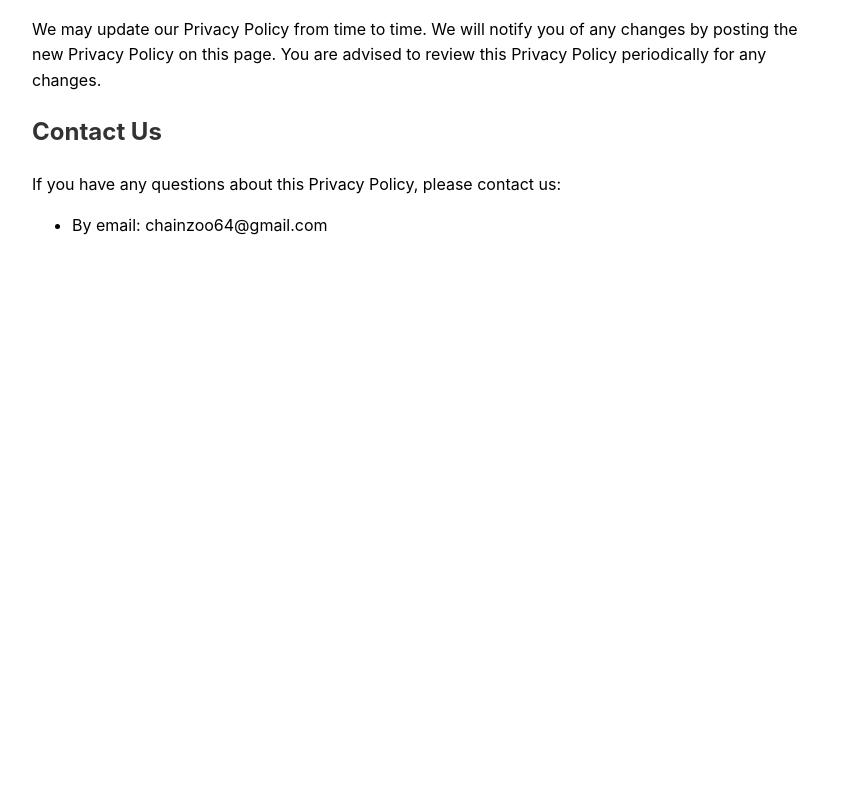
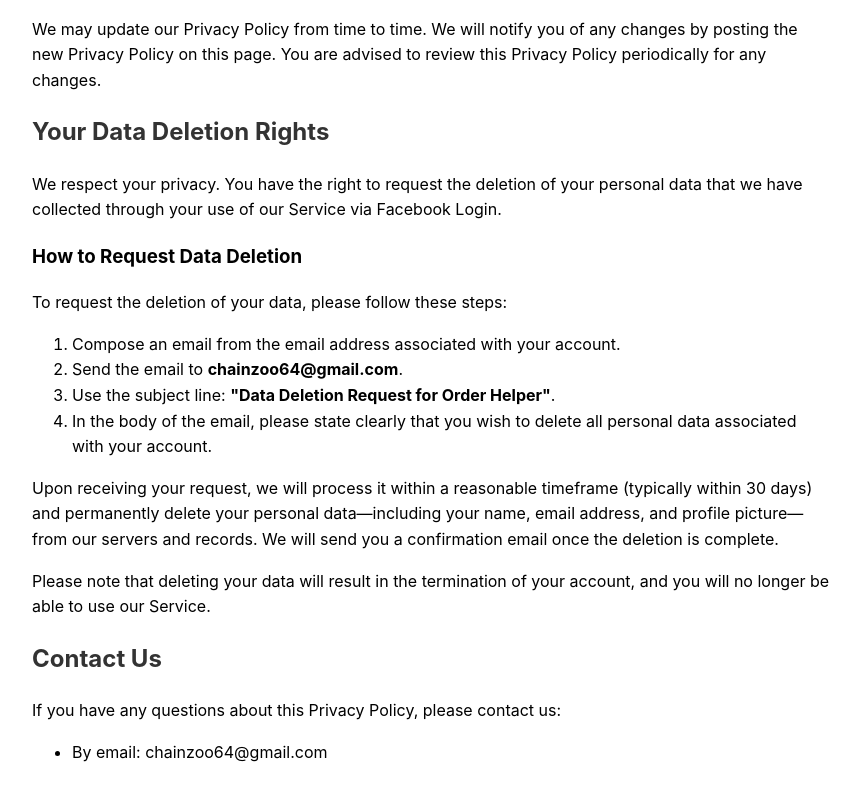
Before and after one commit to mike77777777/privacy-policy, a plain HTML site: page index.html in a window 1280 px wide. Shown: the part 1079-1880 px from the top of the page, without its empty margins (208-1067 px from the left). Before the commit the page ends 1354 px from the top, so only its background shows below. Drawn offline with Linux system fonts and the light colour scheme.

Commit message:
Update index.html

```diff
--- a/index.html
+++ b/index.html
@@ -25,7 +25,7 @@
 
     <h1>Privacy Policy for Order Helper</h1>
 
-    <p><strong>Effective Date:</strong>Sep 8, 2025</p>
+    <p><strong>Effective Date:</strong> September 8, 2024</p>
 
     <p>This page informs you of our policies regarding the collection, use, and disclosure of personal data when you use
         our application and the choices you have associated with that data.</p>
@@ -65,6 +65,25 @@
     <p>We may update our Privacy Policy from time to time. We will notify you of any changes by posting the new Privacy
         Policy on this page. You are advised to review this Privacy Policy periodically for any changes.</p>
 
+    <h2>Your Data Deletion Rights</h2>
+    <p>We respect your privacy. You have the right to request the deletion of your personal data that we have collected
+        through your use of our Service via Facebook Login.</p>
+
+    <h3>How to Request Data Deletion</h3>
+    <p>To request the deletion of your data, please follow these steps:</p>
+    <ol>
+        <li>Compose an email from the email address associated with your account.</li>
+        <li>Send the email to <strong>chainzoo64@gmail.com</strong>.</li>
+        <li>Use the subject line: <strong>"Data Deletion Request for Order Helper"</strong>.</li>
+        <li>In the body of the email, please state clearly that you wish to delete all personal data associated with
+            your account.</li>
+    </ol>
+    <p>Upon receiving your request, we will process it within a reasonable timeframe (typically within 30 days) and
+        permanently delete your personal data—including your name, email address, and profile picture—from our servers
+        and records. We will send you a confirmation email once the deletion is complete.</p>
+    <p>Please note that deleting your data will result in the termination of your account, and you will no longer be
+        able to use our Service.</p>
+
     <h2>Contact Us</h2>
     <p>If you have any questions about this Privacy Policy, please contact us:</p>
     <ul>
```
